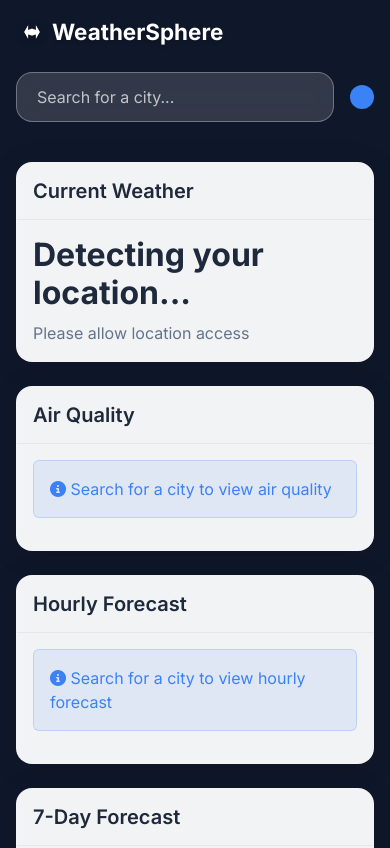
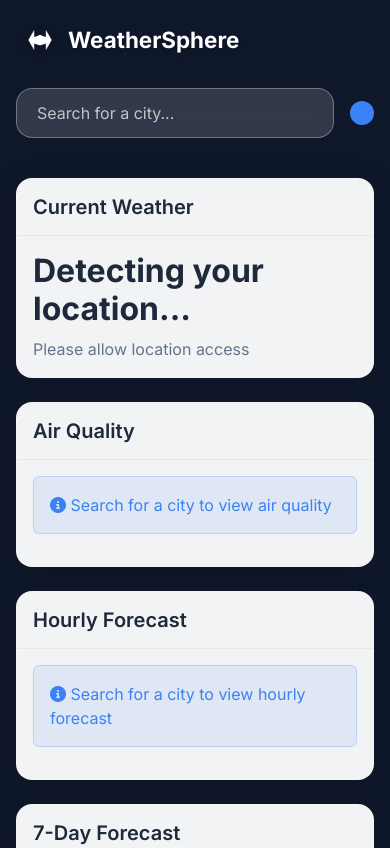
Before and after one commit to psaipavan/weather_sphere, a plain HTML site: page index.html in a window 390 px wide. Shown: the top 848 px of the page. Drawn offline with nearby package versions, Linux system fonts and the light colour scheme.

```diff
--- a/index.html
+++ b/index.html
@@ -823,7 +823,7 @@
   }
 
   .app-logo {
-    height: 2.5rem;
+    height: 3rem;
   }
 
   .app-title {
@@ -875,7 +875,7 @@
   }
 
   .app-logo {
-    height: 2rem;
+    height: 3rem;
   }
 
   .app-title {
```
